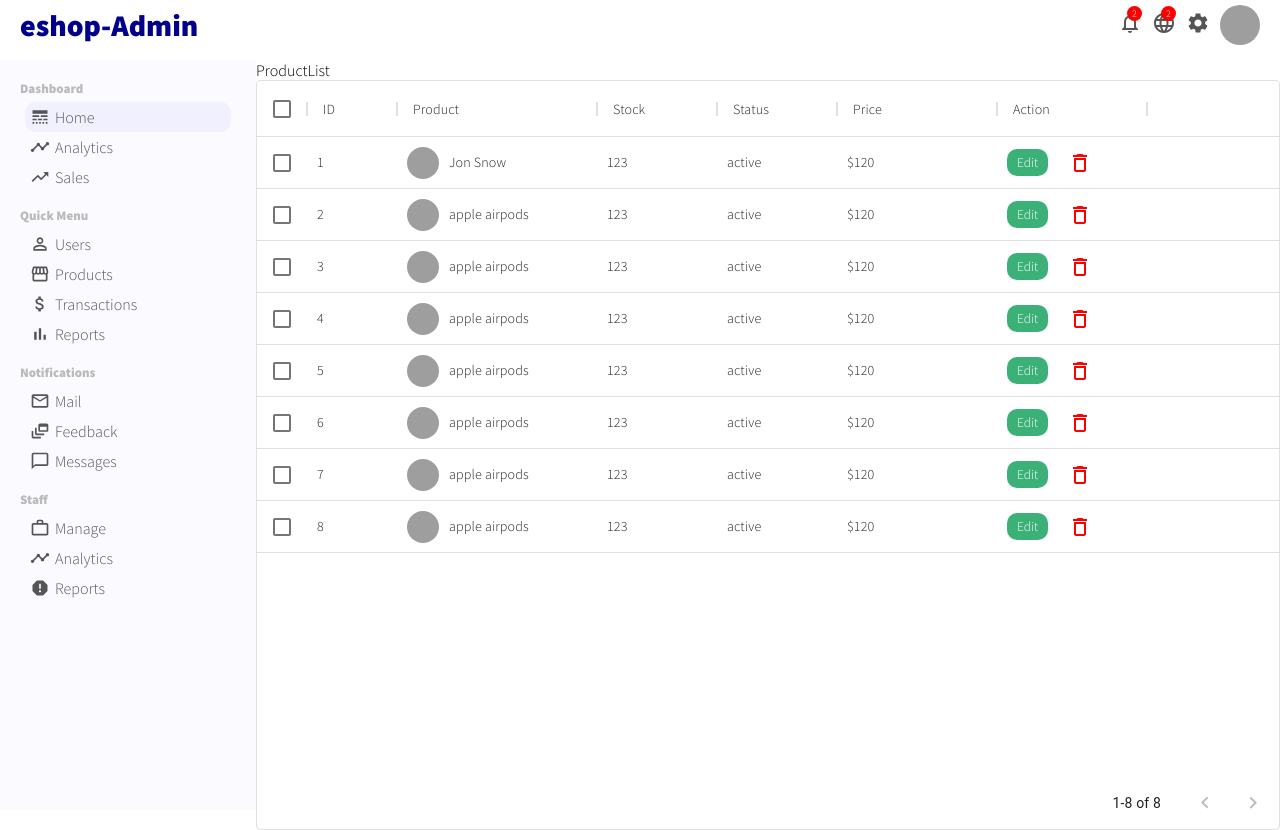
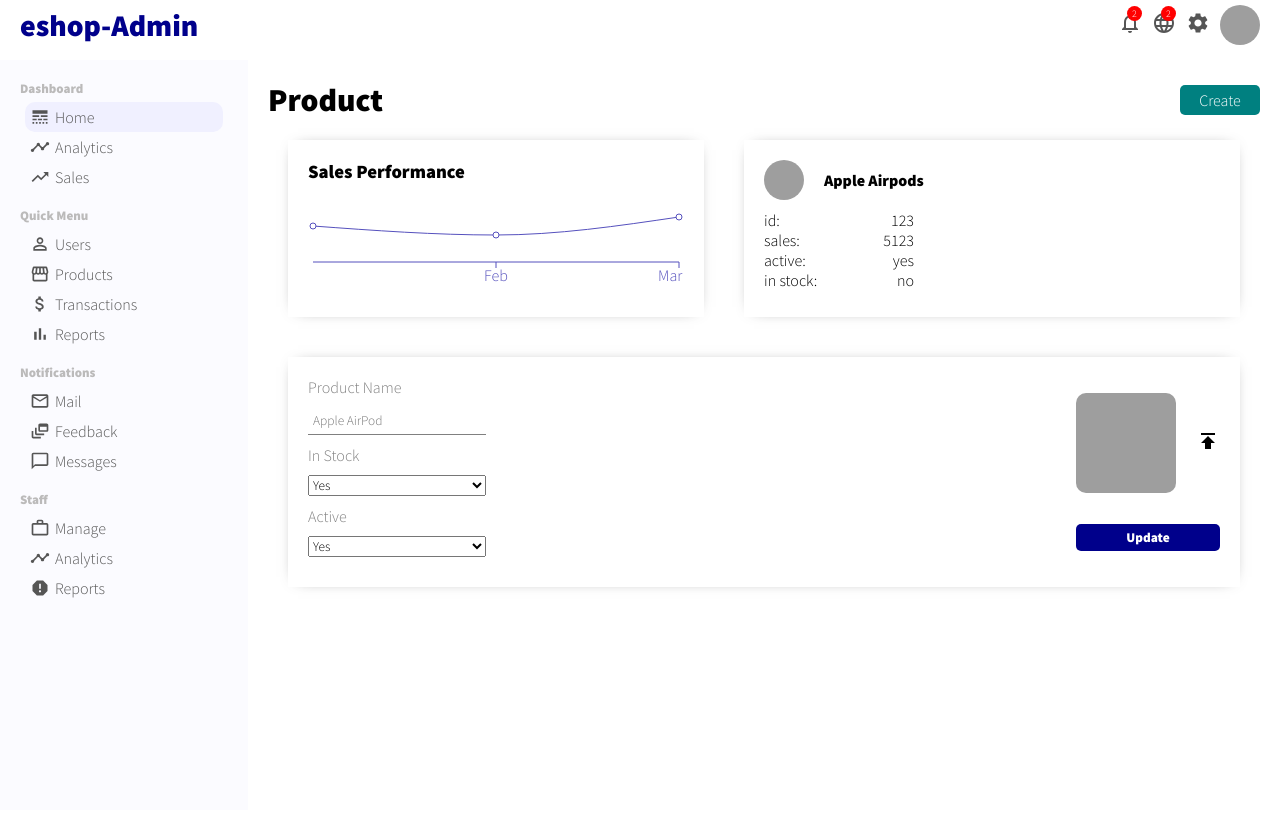
Before and after one commit to NicBab/admin-dashboard, a React (Create React App) app: page /product/1 in a window 1280 px wide. Built offline with nearby package versions, Linux system fonts and the light colour scheme; grey boxes are pictures that could not be loaded.

Commit message:
added page Product to view single product info

```diff
--- a/src/App.js
+++ b/src/App.js
@@ -1,6 +1,6 @@
 import { BrowserRouter as Router, Routes, Route } from "react-router-dom";
 import { Sidebar, Topbar } from "./components/index";
-import { Home, UserList, User, NewUser, ProductList } from "./pages/index";
+import { Home, UserList, User, NewUser, ProductList, Product } from "./pages/index";
 import "./App.css";
 
 function App() {
@@ -15,7 +15,7 @@
           <Route path="/user/:userId" element={ <User /> } />
           <Route path="/newUser" element={ <NewUser /> } />
           <Route path="/products" element={ <ProductList /> } />
-          <Route path="/product/:productId" element={ <ProductList /> } />
+          <Route path="/product/:productId" element={ <Product /> } />
         </Routes>
       </div>
     </Router>
--- a/src/dummyData.js
+++ b/src/dummyData.js
@@ -201,3 +201,20 @@
       price: "$120",
     },
   ];
+
+
+
+  export const productData = [
+    {
+      name: "Jan",
+      "Sales": 4000,
+    },
+    {
+      name: "Feb",
+      "Sales": 3000,
+    },
+    {
+      name: "Mar",
+      "Sales": 5000,
+    },
+  ];
--- a/src/pages/index.js
+++ b/src/pages/index.js
@@ -1,6 +1,7 @@
 export { default as Home } from './home/Home'
-export { default as Products } from './products/Products'
+
 export { default as UserList } from './userList/UserList'
 export { default as User } from './user/User'
 export { default as NewUser } from './newUser/NewUser'
 export { default as ProductList } from './productList/ProductList'
+export { default as Product } from './product/Product'
--- /dev/null
+++ b/src/pages/product/Product.css
@@ -0,0 +1,130 @@
+.product {
+    flex: 4;
+    padding: 20px;
+  }
+
+  .productTitleContainer {
+    display: flex;
+    align-items: center;
+    justify-content: space-between;
+  }
+
+  .productAddButton {
+    width: 80px;
+    border: none;
+    padding: 5px;
+    background-color: teal;
+    color: white;
+    border-radius: 5px;
+    font-size: 16px;
+    cursor: pointer;
+  }
+
+  .productTop {
+    display: flex;
+  }
+
+  .productTopLeft,
+  .productTopRight {
+    flex: 1;
+  }
+
+  .productTopRight {
+    padding: 20px;
+    margin: 20px;
+    -webkit-box-shadow: 0px 0px 15px -10px rgba(0, 0, 0, 0.75);
+    box-shadow: 0px 0px 15px -10px rgba(0, 0, 0, 0.75);
+  }
+
+  .productInfoImg {
+    width: 40px;
+    height: 40px;
+    border-radius: 50%;
+    object-fit: cover;
+    margin-right: 20px;
+  }
+
+  .productInfoTop {
+    display: flex;
+    align-items: center;
+  }
+
+  .productName {
+    font-weight: 600;
+  }
+
+  .productInfoBottom {
+    margin-top: 10px;
+  }
+
+  .productInfoItem {
+    width: 150px;
+    display: flex;
+    justify-content: space-between;
+  }
+
+  .productInfoValue {
+    font-weight: 300;
+  }
+
+  .productBottom {
+    padding: 20px;
+    margin: 20px;
+    -webkit-box-shadow: 0px 0px 15px -10px rgba(0, 0, 0, 0.75);
+    box-shadow: 0px 0px 15px -10px rgba(0, 0, 0, 0.75);
+  }
+
+  .productForm {
+    display: flex;
+    justify-content: space-between;
+  }
+
+  .productFormLeft {
+    display: flex;
+    flex-direction: column;
+  }
+
+  .productFormLeft > label {
+    margin-bottom: 10px;
+    color: gray;
+  }
+
+  .productFormLeft > input {
+    margin-bottom: 10px;
+    border: none;
+    padding: 5px;
+    border-bottom: 1px solid gray;
+  }
+
+  .productFormLeft >select{
+    margin-bottom: 10px;
+  }
+
+  .productUploadImg{
+    width: 100px;
+    height: 100px;
+    border-radius: 10px;
+    object-fit: cover;
+    margin-right: 20px;
+  }
+
+  .productFormRight{
+    display: flex;
+    flex-direction: column;
+    justify-content: space-around;
+  }
+
+  .productUpload{
+    display: flex;
+    align-items: center;
+  }
+
+  .productButton{
+    border: none;
+    padding: 5px;
+    border-radius: 5px;
+    background-color: darkblue;
+    color:white;
+    font-weight: 600;
+    cursor: pointer;
+  }
--- /dev/null
+++ b/src/pages/product/Product.jsx
@@ -0,0 +1,78 @@
+import React from 'react'
+import './Product.css'
+import { Link } from 'react-router-dom'
+import Chart from "../../components/chart/Chart"
+import { productData } from "../../dummyData"
+import { Publish } from "@material-ui/icons";
+
+const Products = () => {
+  return (
+    <div className="product">
+    <div className="productTitleContainer">
+      <h1 className="productTitle">Product</h1>
+      <Link to="/newproduct">
+        <button className="productAddButton">Create</button>
+      </Link>
+    </div>
+    <div className="productTop">
+        <div className="productTopLeft">
+            <Chart data={productData} dataKey="Sales" title="Sales Performance"/>
+        </div>
+        <div className="productTopRight">
+            <div className="productInfoTop">
+                <img src="https://images.pexels.com/photos/7156886/pexels-photo-7156886.jpeg?auto=compress&cs=tinysrgb&dpr=2&w=500" alt="" className="productInfoImg" />
+                <span className="productName">Apple Airpods</span>
+            </div>
+            <div className="productInfoBottom">
+                <div className="productInfoItem">
+                    <span className="productInfoKey">id:</span>
+                    <span className="productInfoValue">123</span>
+                </div>
+                <div className="productInfoItem">
+                    <span className="productInfoKey">sales:</span>
+                    <span className="productInfoValue">5123</span>
+                </div>
+                <div className="productInfoItem">
+                    <span className="productInfoKey">active:</span>
+                    <span className="productInfoValue">yes</span>
+                </div>
+                <div className="productInfoItem">
+                    <span className="productInfoKey">in stock:</span>
+                    <span className="productInfoValue">no</span>
+                </div>
+            </div>
+        </div>
+    </div>
+    <div className="productBottom">
+        <form className="productForm">
+            <div className="productFormLeft">
+                <label>Product Name</label>
+                <input type="text" placeholder="Apple AirPod" />
+                <label>In Stock</label>
+                <select name="inStock" id="idStock">
+                    <option value="yes">Yes</option>
+                    <option value="no">No</option>
+                </select>
+                <label>Active</label>
+                <select name="active" id="active">
+                    <option value="yes">Yes</option>
+                    <option value="no">No</option>
+                </select>
+            </div>
+            <div className="productFormRight">
+                <div className="productUpload">
+                    <img src="https://images.pexels.com/photos/7156886/pexels-photo-7156886.jpeg?auto=compress&cs=tinysrgb&dpr=2&w=500" alt="" className="productUploadImg" />
+                    <label for="file">
+                        <Publish/>
+                    </label>
+                    <input type="file" id="file" style={{display:"none"}} />
+                </div>
+                <button className="productButton">Update</button>
+            </div>
+        </form>
+    </div>
+  </div>
+  )
+}
+
+export default Products
```
Also changed, not shown: src/pages/products/Products.css (deleted), src/pages/products/Products.jsx (deleted).
